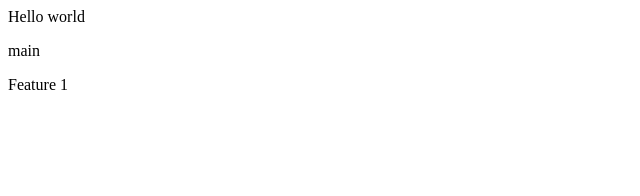
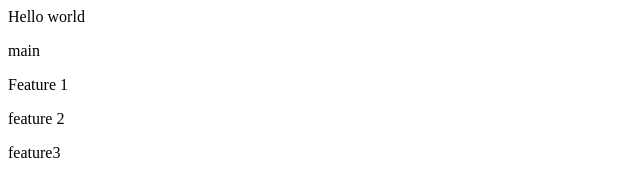
Before and after one commit to Mani5266/new-repo, a plain HTML site: page index.html in a window 1280 px wide. Shown: the whole page, without its empty margins (0-640 px from the left). Drawn offline with Linux system fonts and the light colour scheme.

Commit message:
main final

```diff
--- a/index.html
+++ b/index.html
@@ -1,3 +1,5 @@
 <p>Hello world</p>
 <p>main</p>
 <p>Feature 1</p>
+<p>feature 2</p>
+<p>feature3</p>
```
